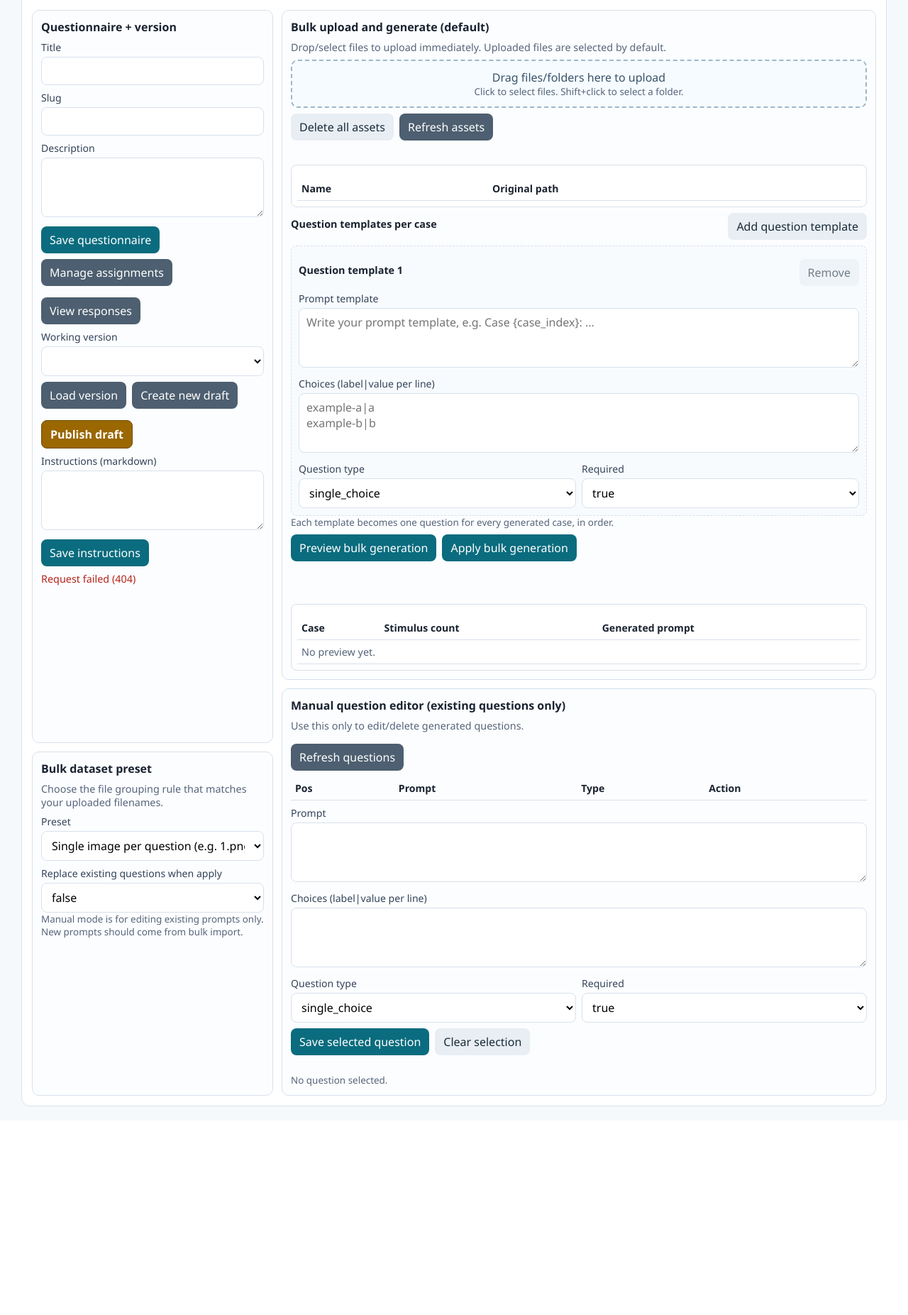
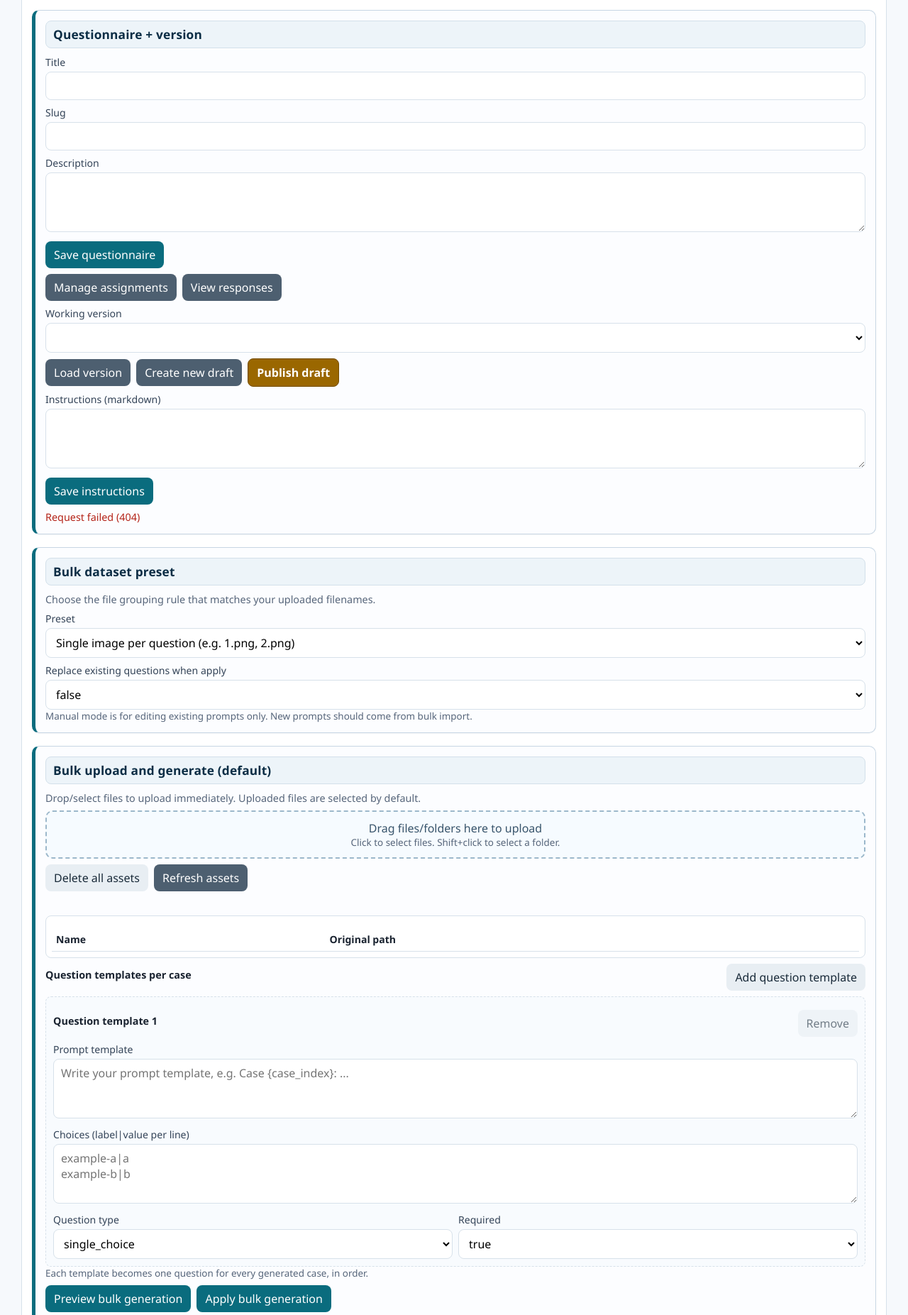
Before and after one commit to berenslab/medirater, a Python web app: template templates/questionnaire_design.html in a window 1280 px wide. Shown: the part 104-1957 px from the top of the page at 71% size. Before the commit the page ends 1663 px from the top, so only its background shows below. Run offline with Jinja, Linux system fonts and the light colour scheme; the template is opened without the code that fills it, so the values that code supplies are empty; some libraries are stand-ins or nearby versions.

Commit message:
change: questionare design style

```diff
--- a/templates/questionnaire_design.html
+++ b/templates/questionnaire_design.html
@@ -51,22 +51,34 @@
 
     .layout {
       display: grid;
-      grid-template-columns: 340px 1fr;
-      gap: 12px;
+      grid-template-columns: 1fr;
+      gap: 18px;
       padding: 14px;
     }
     .stack {
       display: grid;
-      gap: 12px;
+      gap: 18px;
     }
     .card {
-      border: 1px solid var(--border);
+      border: 1px solid #c7d6e3;
+      border-left: 5px solid var(--accent);
       border-radius: 10px;
       background: #fcfdff;
-      padding: 12px;
+      padding: 14px;
+      box-shadow: 0 1px 0 rgba(15, 34, 53, 0.04);
     }
 
-    h2 { margin: 0 0 8px; font-size: 1rem; }
+    .card > h2 {
+      margin: 0 0 10px;
+      font-size: 1.08rem;
+      font-weight: 700;
+      letter-spacing: 0.01em;
+      color: #0b2d45;
+      padding: 7px 10px;
+      border-radius: 8px;
+      border: 1px solid #d3e0ea;
+      background: #edf4f9;
+    }
     p { margin: 0 0 8px; }
     .muted { color: var(--muted); font-size: 0.9rem; }
 
@@ -185,7 +197,6 @@
     }
 
     @media (max-width: 980px) {
-      .layout { grid-template-columns: 1fr; }
       .grid-2 { grid-template-columns: 1fr; }
     }
   </style>
@@ -206,7 +217,7 @@
     </section>
 
     <section class="layout">
-      <aside class="stack">
+      <section class="stack">
         <article class="card">
           <h2>Questionnaire + version</h2>
           <label for="q-title">Title</label>
@@ -260,7 +271,7 @@
 
           <div class="small">Manual mode is for editing existing prompts only. New prompts should come from bulk import.</div>
         </article>
-      </aside>
+      </section>
 
       <section class="stack">
         <article class="card">
```
